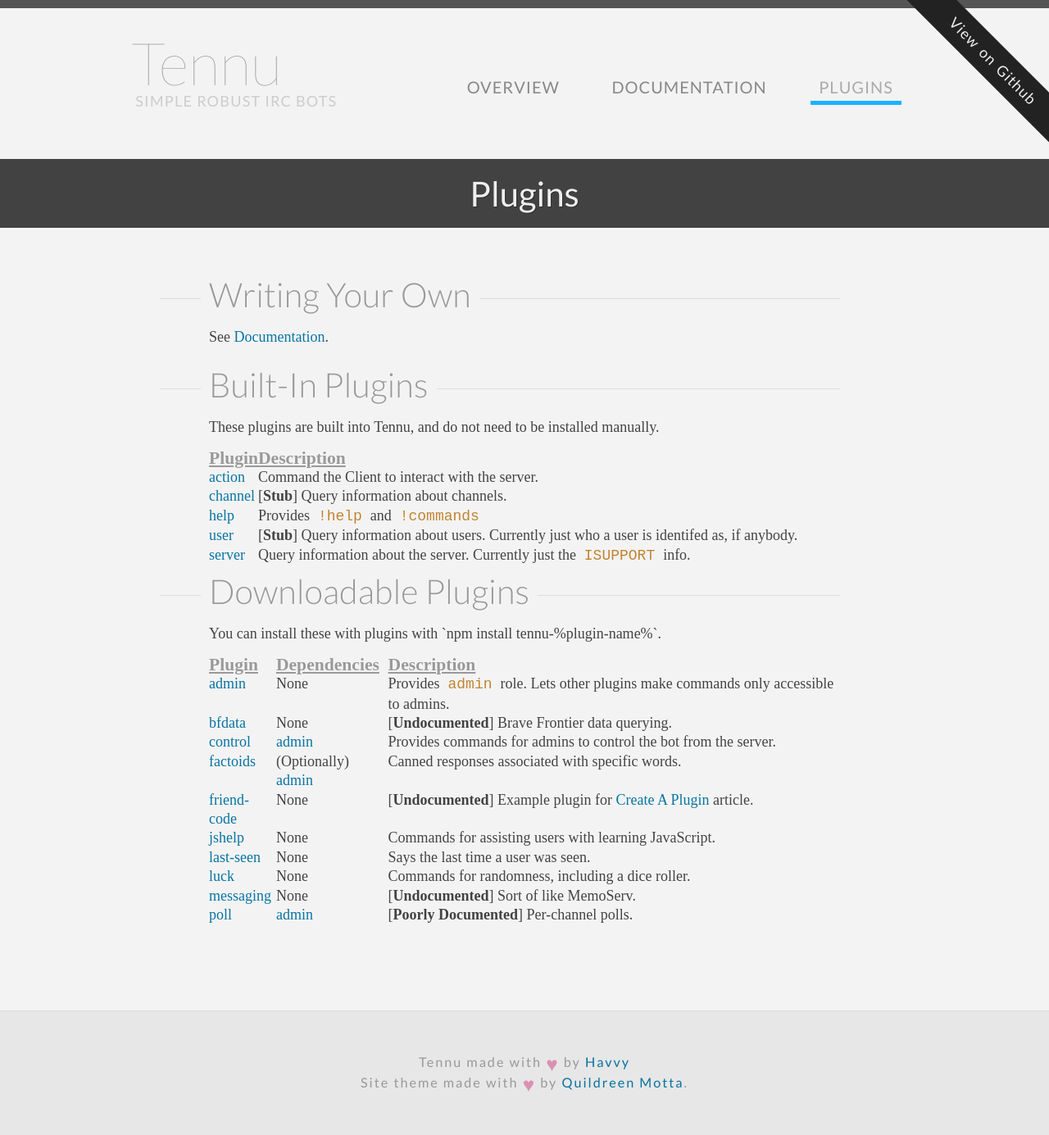
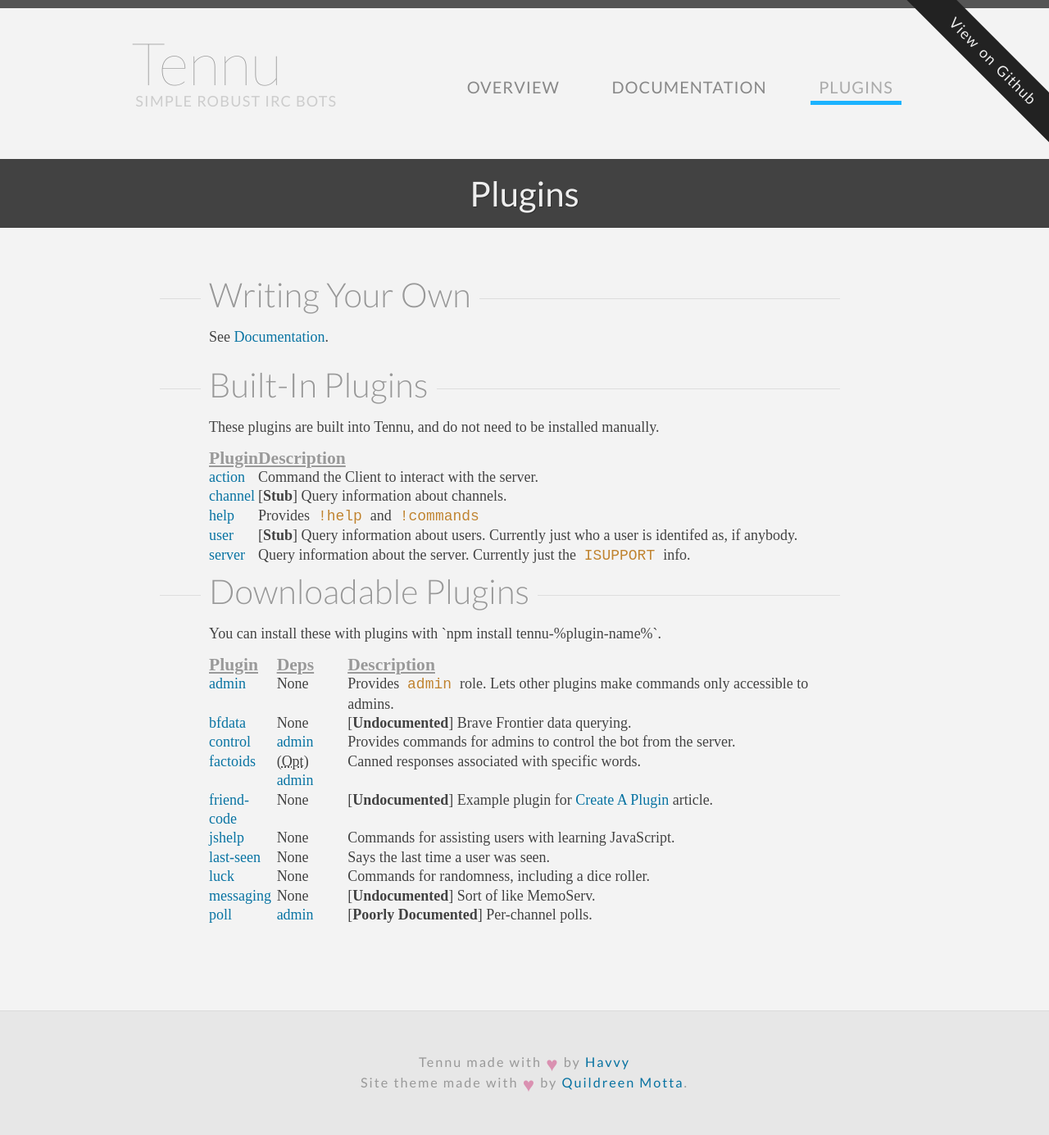
Before and after one commit to Tennu/tennu.github.io, a Jekyll site: the page built from plugins/index.html, in a window 1280 px wide. Shown: the whole page at 82% size. Built offline with Jekyll 4.4.1, drawn with Linux system fonts in a browser that asks for light colours; some web fonts are replaced.

Commit message:
Shorten the 'deps' column in plugins index

```diff
--- a/plugins/index.html
+++ b/plugins/index.html
@@ -43,7 +43,7 @@
 <table>
   <tr>
     <th>Plugin</th>
-    <th>Dependencies</th>
+    <th>Deps</th>
     <th>Description</th>
   </tr>
   <tr>
@@ -63,7 +63,7 @@
   </tr>
   <tr>
     <td><a href="factoids">factoids</a></td>
-    <td>(Optionally) <a href="admin">admin</a></td>
+    <td>(<abbr title="Optional">Opt</abbr>) <a href="admin">admin</a></td>
     <td>Canned responses associated with specific words.</td>
   </tr>
   <tr>
```
